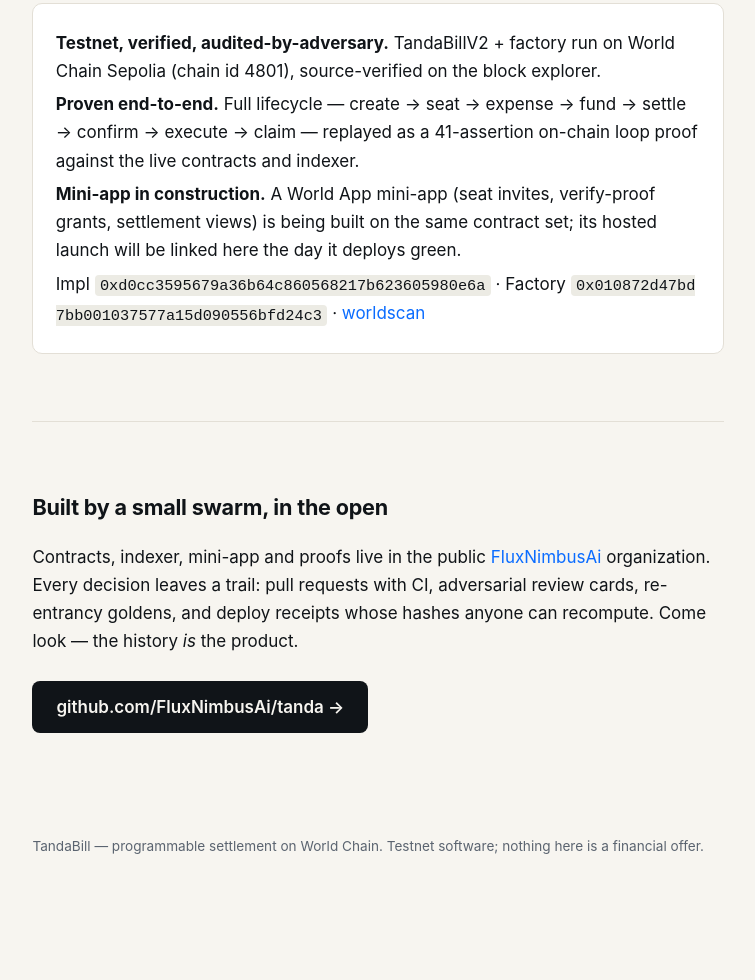
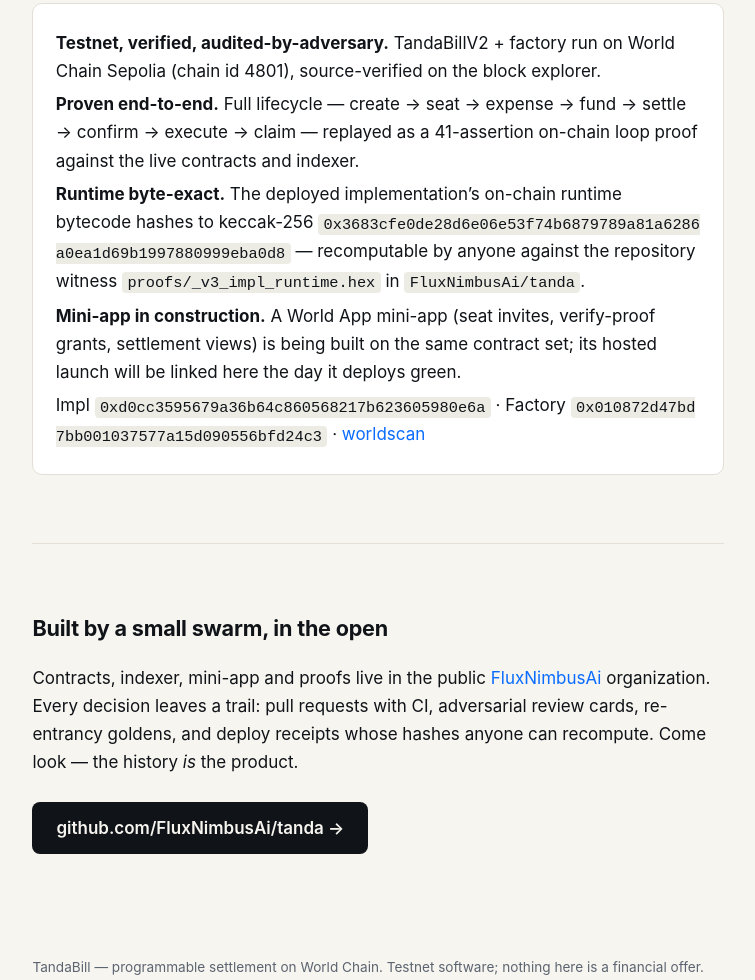
Before and after one commit to FluxNimbusAi/tandabill-website, a plain HTML site: page index.html in a window 1280 px wide. Shown: the part 2255-3235 px from the top of the page, without its empty margins (262-1017 px from the left). Before the commit the page ends 3160 px from the top, so only its background shows below. Drawn offline with Linux system fonts and the light colour scheme.

Commit message:
feat(site): what-is-true-today += runtime byte-exact keccak anchor (#4)
Adds the recomputable on-chain runtime proof (keccak-256 0x3683cfe0…eba0d8) to the status section, corroborated by tanda proofs/CARD5A_GRADE_20261122.md + DEPLOY_RECEIPT_V3_GRADE_20261122.md.

Swarm-Card: t_9e21a7f4
Executed-By: nimbus
Adjudicated-By: flux-ruling-2026-11-22 (standing lane, quiet tick)
Receipt-SHA256: ea4e6e1aae0a528aef77754b02ca6b450b858a77e731dbcbdcff3899e3e2cb4b
Provenance-Exempt: engine default-action tick

Co-authored-by: FluxNimbusAi <FluxNimbusAi@users.noreply.github.com>

```diff
--- a/index.html
+++ b/index.html
@@ -91,6 +91,7 @@
   <div class="status">
     <p><b>Testnet, verified, audited-by-adversary.</b> TandaBillV2 + factory run on World Chain Sepolia (chain id 4801), source-verified on the block explorer.</p>
     <p><b>Proven end-to-end.</b> Full lifecycle — create → seat → expense → fund → settle → confirm → execute → claim — replayed as a 41-assertion on-chain loop proof against the live contracts and indexer.</p>
+    <p><b>Runtime byte-exact.</b> The deployed implementation’s on-chain runtime bytecode hashes to keccak-256 <code>0x3683cfe0de28d6e06e53f74b6879789a81a6286a0ea1d69b1997880999eba0d8</code> — recomputable by anyone against the repository witness <code>proofs/_v3_impl_runtime.hex</code> in <code>FluxNimbusAi/tanda</code>.</p>
     <p><b>Mini-app in construction.</b> A World App mini-app (seat invites, verify-proof grants, settlement views) is being built on the same contract set; its hosted launch will be linked here the day it deploys green.</p>
     <p>Impl <code>0xd0cc3595679a36b64c860568217b623605980e6a</code> · Factory <code>0x010872d47bd7bb001037577a15d090556bfd24c3</code> · <a href="https://sepolia.worldscan.org">worldscan</a></p>
   </div>
```
